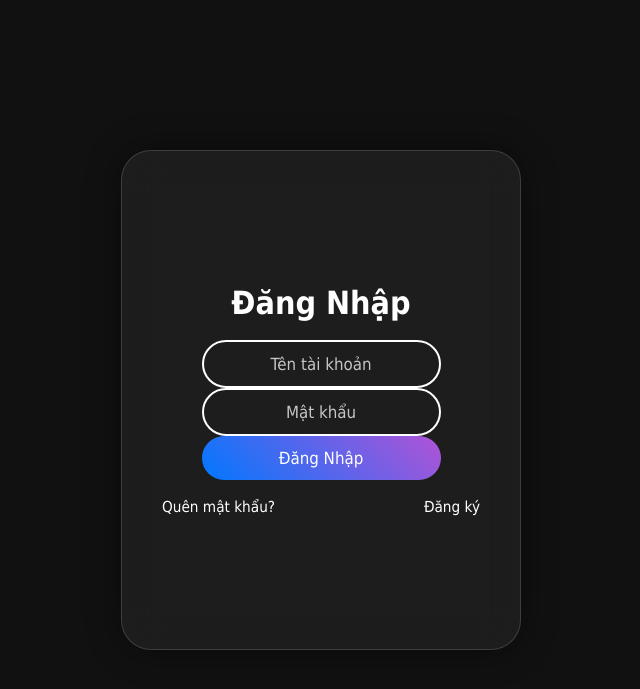
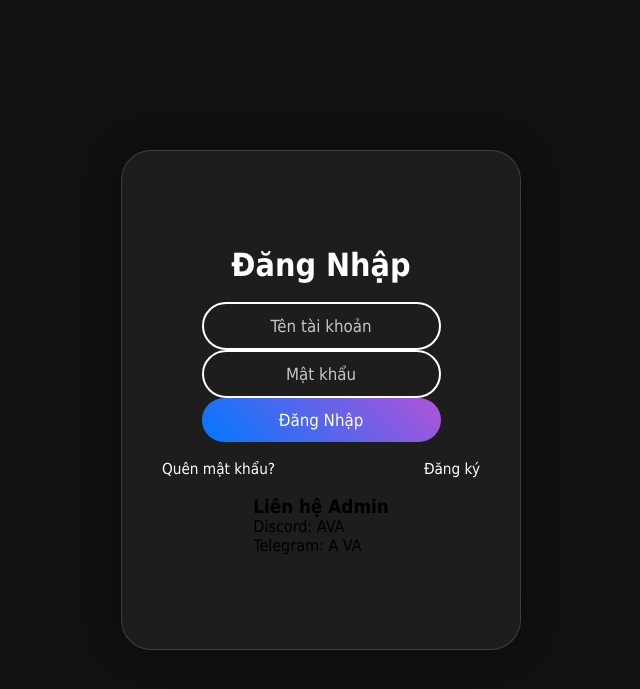
Before and after one commit to Stare-VuT/app.py, a Flask app: page / in a window 1280 px wide. Shown: the top 689 px of the page, without its empty margins (319-959 px from the left). Run offline with Flask 3, Linux system fonts and the light colour scheme.

Commit message:
Update index.html
.

```diff
--- a/templates/index.html
+++ b/templates/index.html
@@ -38,6 +38,14 @@
         <a href="#">Quên mật khẩu?</a>
         <a href="{{ url_for('register') }}">Đăng ký</a>
       </div>
+
+      <!-- THÊM PHẦN LIÊN HỆ ADMIN -->
+      <div class="admin-contact">
+        <h3>Liên hệ Admin</h3>
+        <p>Discord: <span>AVA</span></p>
+        <p>Telegram: <span>A VA</span></p>
+      </div>
+
     </div>
   </div>
 </body>
```
